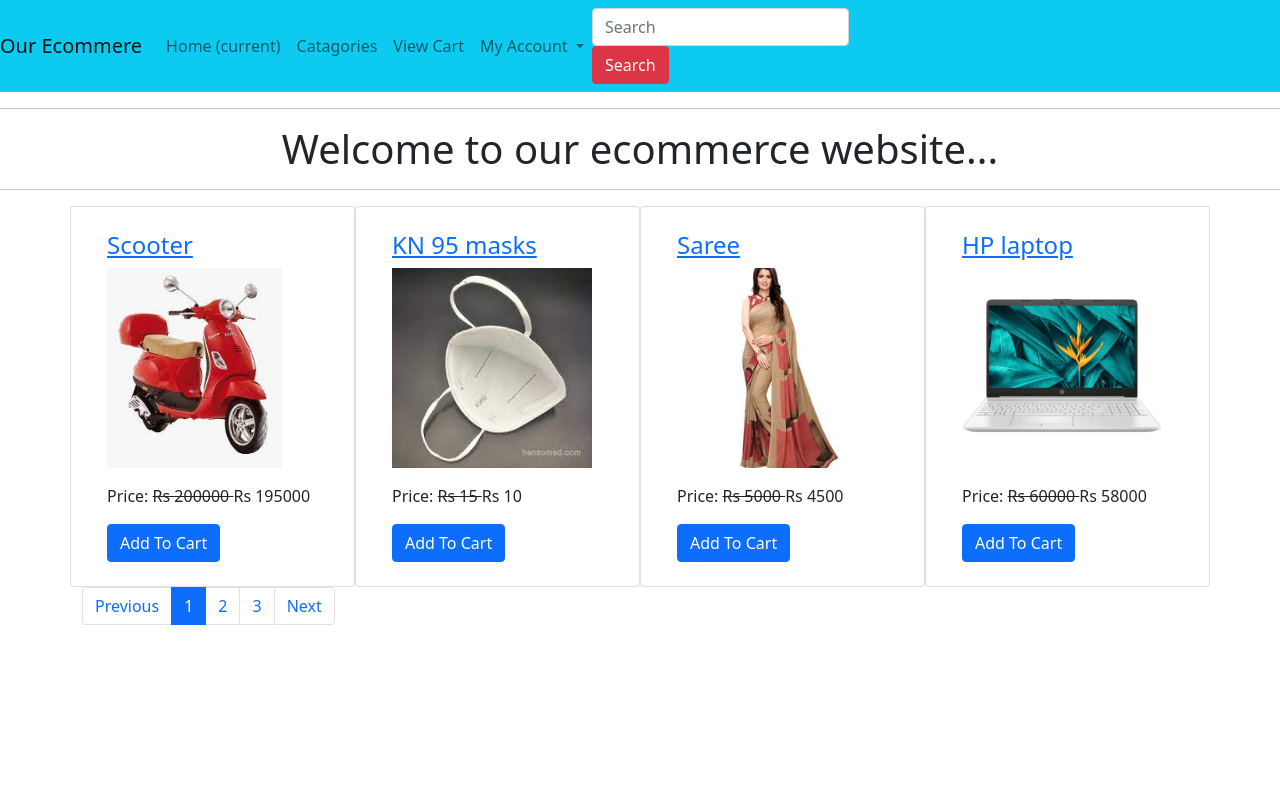
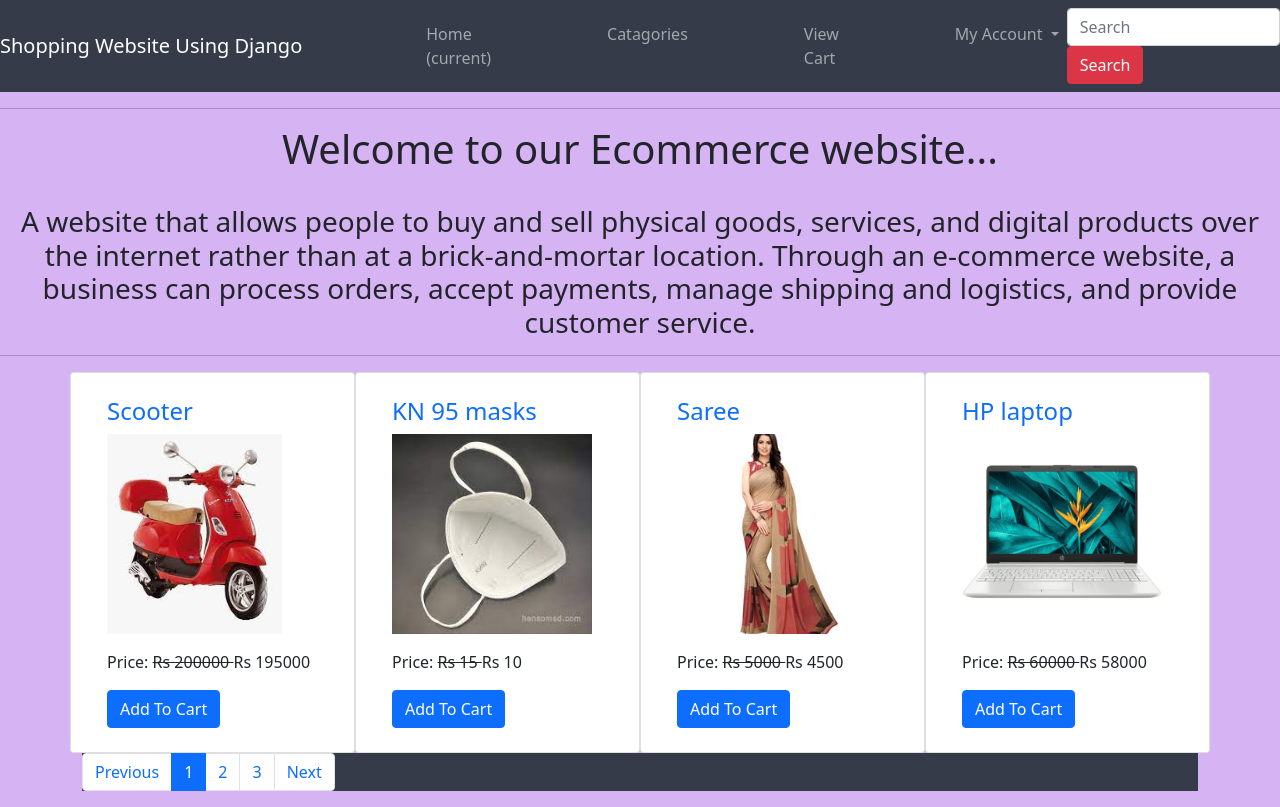
Before and after one commit to girisabin/ecomapp, a Django app: page / in a window 1280 px wide. Before the commit the page ends 625 px from the top, so only its background shows below. Run offline with Django 4.2, Linux system fonts and the light colour scheme; data comes from the database, SQL or seed files in the repository; both versions use the stored data as it was after the commit; parts of the project's set-up code (start-up, migrations or seed data) failed here and were passed over; some libraries are stand-ins or nearby versions.

Commit message:
second commit

```diff
--- a/templates/base.html
+++ b/templates/base.html
@@ -2,13 +2,30 @@
 <html>
 <head>
 	<title>{% block title %} {% endblock %}</title>
-	<link rel="stylesheet" type="text/css" href="https://cdn.jsdelivr.net/npm/bootstrap@5.1.3/dist/css/bootstrap.min.css">
+  <link rel="stylesheet" type="text/css" href="https://cdn.jsdelivr.net/npm/bootstrap@5.1.3/dist/css/bootstrap.min.css">
 </head>
 <body>
+<style>
+body{
+ background-color: #d6b3f2;
+
+}
+nav{
+background-color: #353b48;
+color: white;
+}
+.navbar li{
+display: flex;
+margin-left: 100px;
+}
 
 
-	<nav class="navbar navbar-expand-lg navbar-light bg-info">
-  <a class="navbar-brand" href="#">Our Ecommere</a>
+</style>
+
+
+
+	<nav class="navbar navbar-expand-lg navbar-dark">
+  <a class="navbar-brand" href="#">Shopping Website Using Django</a>
   <button class="navbar-toggler" type="button" data-toggle="collapse" data-target="#navbarSupportedContent" aria-controls="navbarSupportedContent" aria-expanded="false" aria-label="Toggle navigation">
     <span class="navbar-toggler-icon"></span>
   </button>
@@ -44,10 +61,12 @@
       </li>
 
     </ul>
+    <div class="srch">
     <form class="form-inline my-2 my-lg-0" action="{% url 'ecomapp:search' %}" method="GET">
       <input class="form-control mr-sm-2" name="keyword" type="search" placeholder="Search" aria-label="Search">
       <button class="btn btn-danger my-2 my-sm-0" type="submit">Search</button>
     </form>
+  </div>
   </div>
 </nav>
 
--- a/templates/home.html
+++ b/templates/home.html
@@ -4,8 +4,10 @@
 
 {% block content %}
 
-	<h1 class="text-center">Welcome to our ecommerce website...</h1>
+	<h1 class="text-center">Welcome to our Ecommerce website...</h1><br>
+  <h3 class="text-center">A website that allows people to buy and sell physical goods, services, and digital products over the internet rather than at a brick-and-mortar location. Through an e-commerce website, a business can process orders, accept payments, manage shipping and logistics, and provide customer service.</h3>
 	<hr>
+
 
 <div class="container">
 	<div class="row mt-3">
@@ -14,7 +16,7 @@
 		<div class="col-md-3 card">
 			<div class="m-4">
 
-			<h4><a href="{% url 'ecomapp:productdetail' p.slug %}">{{p.title}}</a></h4>
+			<h4><a class = "ctitle" href="{% url 'ecomapp:productdetail' p.slug %}">{{p.title}}</a></h4>
 			<img src="{{p.image.url}}" alt="" class="img-fluid" style="height: 200px; object-fit: contain;">
 			<p class="mt-3">Price: <strike>Rs {{p.marked_price}} </strike> Rs {{p.selling_price}}</p>
 			<a href="{% url 'ecomapp:addtocart' p.id %}" class="btn btn-primary">Add To Cart</a>
@@ -50,4 +52,10 @@
 </nav>
 
 </div>
+<style>
+  .ctitle{
+    text-decoration: none;
+    font-size: 24px;
+  }
+  </style>
 {% endblock %}
--- /dev/null
+++ b/templates/style.css
@@ -0,0 +1,3 @@
+#navbar{
+	background-color: red;
+}
```
Also changed, not shown: templates/adminpages/adminbase.html (+28 -3 lines), db.sqlite3, img/slider1.jpg (added), img/slider2.jpg (added), img/slider3.jpg (added).
